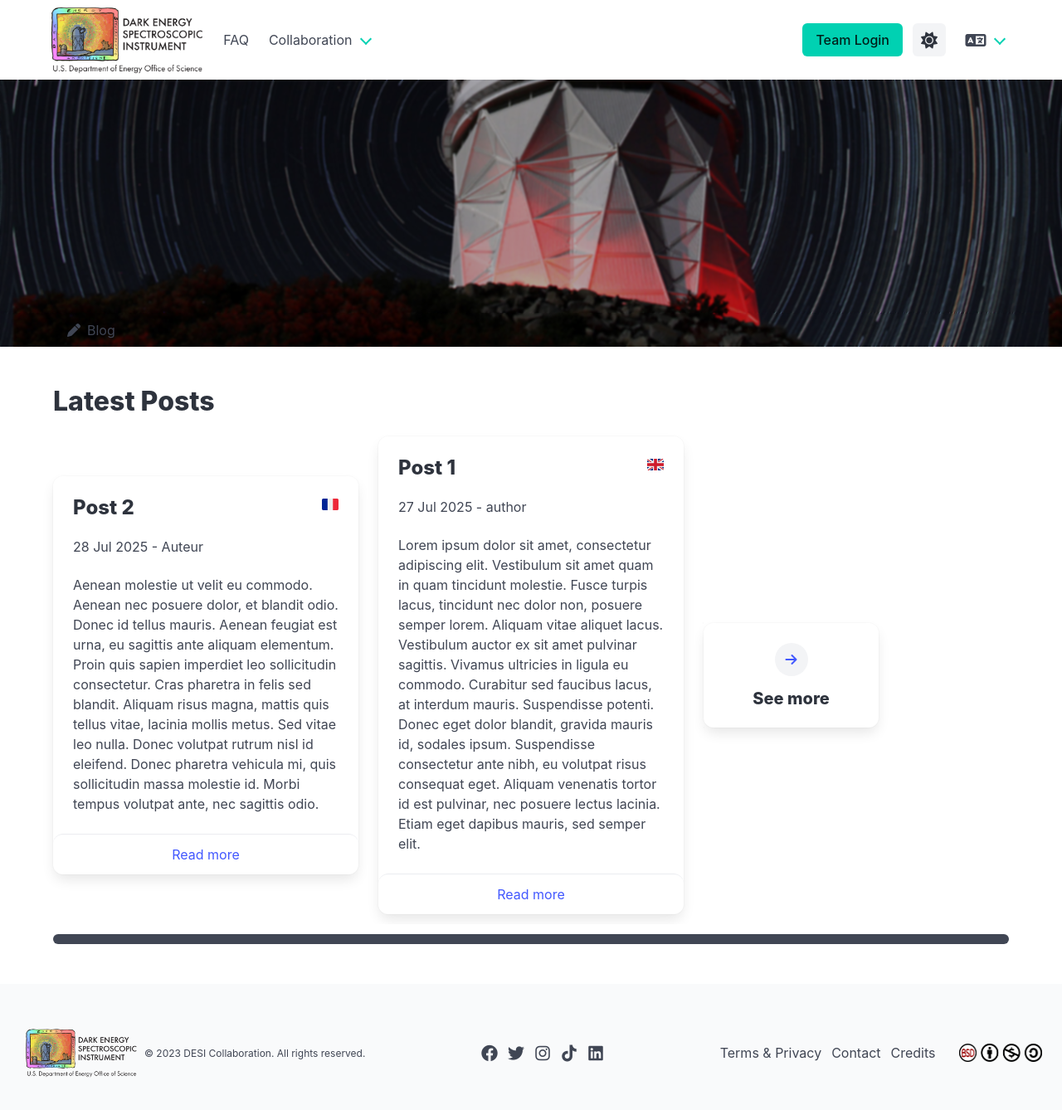
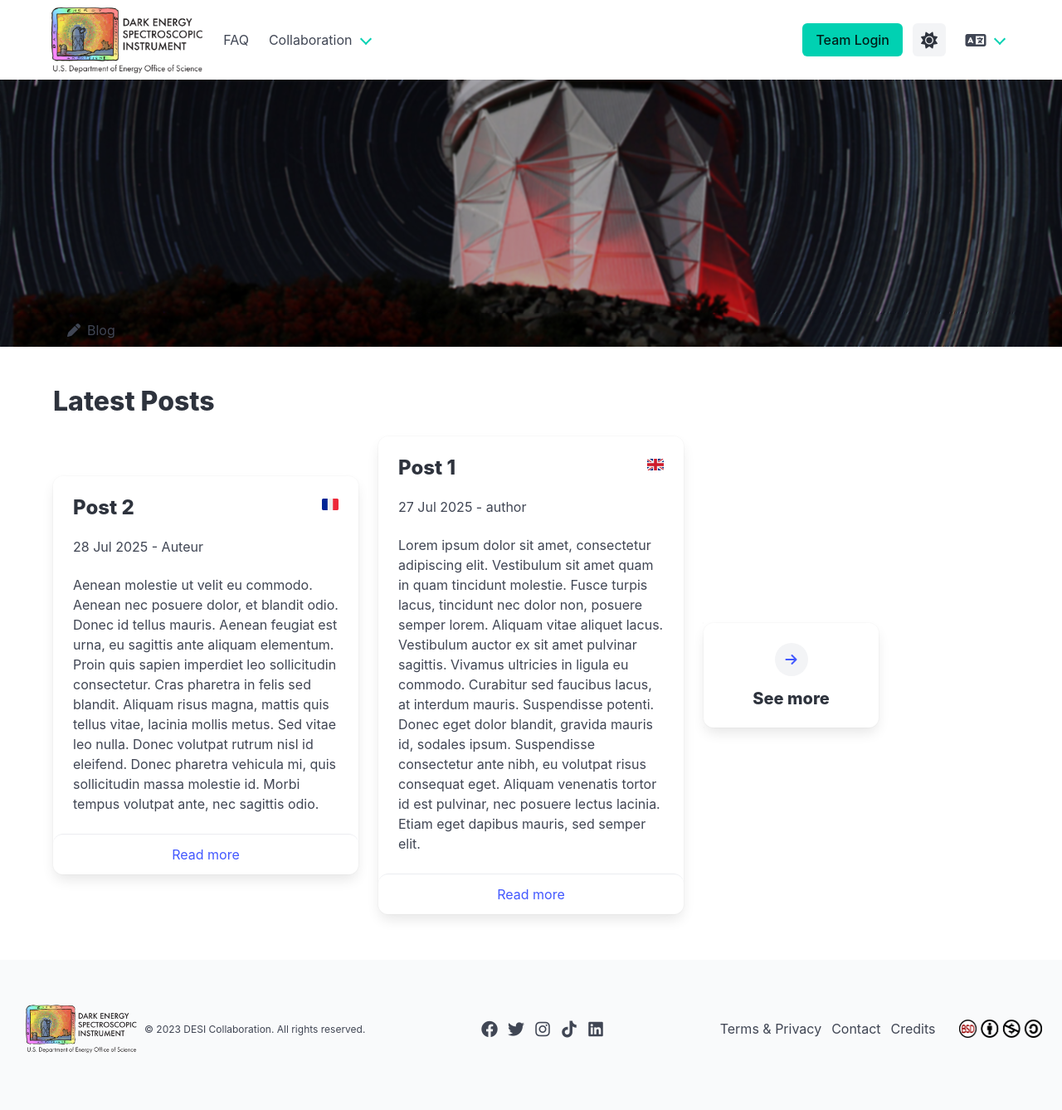
Before and after one commit to SBouchard01/jekyll-templates, a Jekyll site: the page built from index.html, in a window 1280 px wide and 1400 px high, scrolled down 380 px. Shown: the top 1338 px of the window at 83% size. Built offline with Jekyll 4.4.1, drawn with Linux system fonts in a browser that asks for light colours.

Commit message:
Custom scrollbar in the posts carousel instead of a progression bar

```diff
--- a/_includes/post_carousel.html
+++ b/_includes/post_carousel.html
@@ -12,7 +12,7 @@
 <section class="section">
     <div class="container">
         <h2 class="title" data-i18n="{{ title }}">{{ title }}</h2>
-        <div class="columns hidden-scroll is-flex-wrap-nowrap is-vcentered" style="overflow-x: scroll">
+        <div class="columns custom-scroll is-flex-wrap-nowrap is-vcentered" style="overflow-x: scroll">
 
             {% for post in sorted_posts limit: post_nb %}
             {% assign url = post.url | remove_first: "/" %}
@@ -63,7 +63,7 @@
 
         </div>
 
-        <progress class="progress is-small is-hidden-mobile" value="100" max="100"></progress>
+        <!-- <progress class="progress is-small is-hidden-mobile" value="100" max="100"></progress> -->
 
     </div>
 </section>
--- a/assets/css/bulma_custom.css
+++ b/assets/css/bulma_custom.css
@@ -26,3 +26,31 @@
 .underlined_on_hover:hover {
     text-decoration: underline;
 }
+
+.custom-scroll{
+    padding-bottom: var(--bulma-control-padding-vertical);
+}
+
+.custom-scroll::-webkit-scrollbar {
+    height: var(--bulma-size-small);
+}
+
+.custom-scroll::-webkit-scrollbar-track {
+    border-radius: 10px;
+    background-color: var(--bulma-border-weak);
+}
+
+.custom-scroll::-webkit-scrollbar-thumb {
+    border-radius: var(--bulma-radius-rounded);
+    background: var(--bulma-text);
+}
+
+.custom-scroll::-webkit-scrollbar-button {
+    width: var(--bulma-column-gap);
+}
+
+@media screen and (max-width: 768px) {
+    .custom-scroll::-webkit-scrollbar {
+        display: none;
+    }
+}
```
